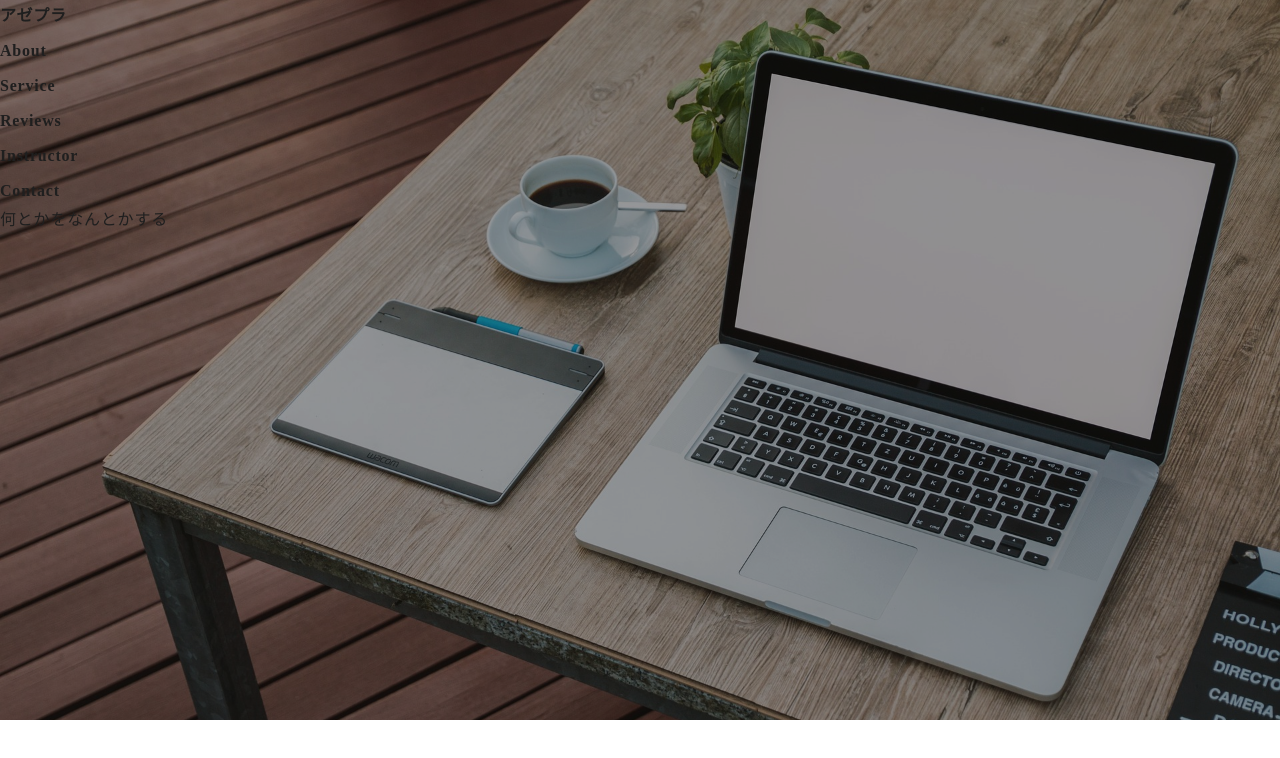
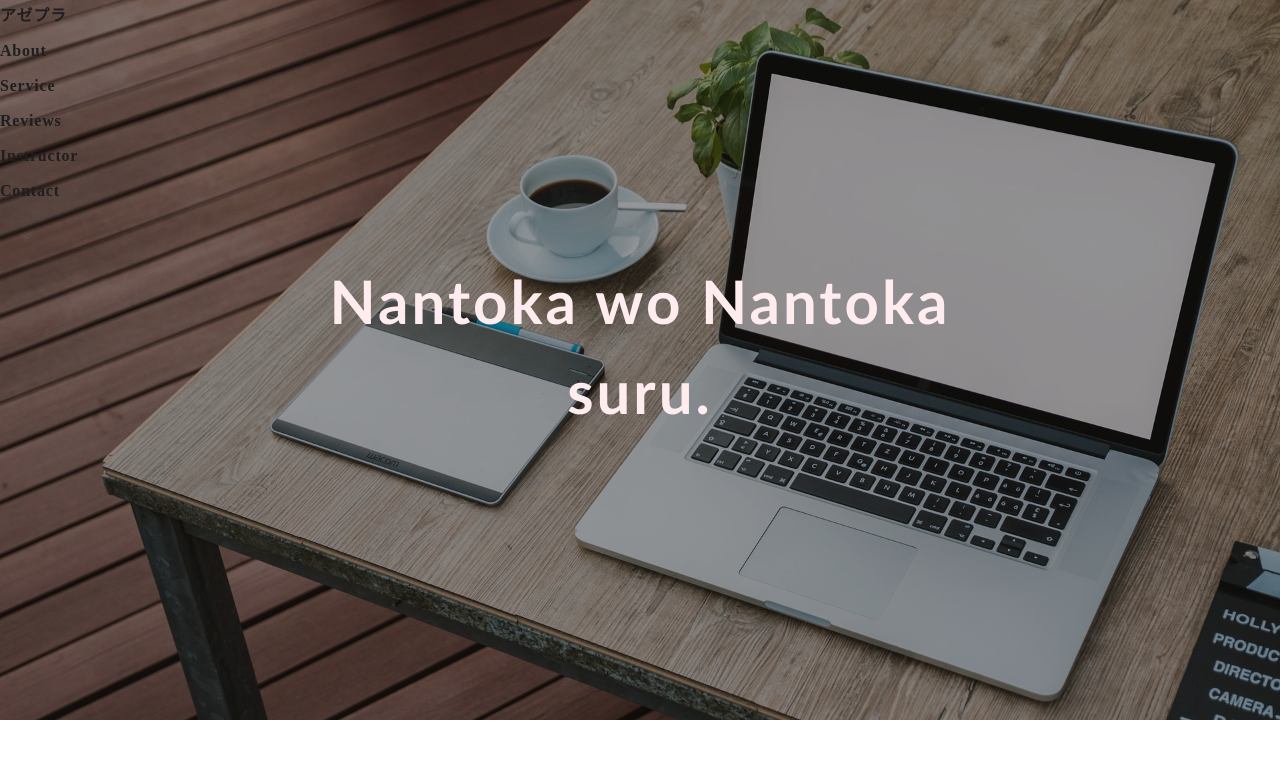
Before and after one commit to kazuya002ex/azepla_lp, a plain HTML site: page index.html in a window 1280 px wide. Drawn offline with Linux system fonts and the light colour scheme.

Commit message:
feat: 画像設定

```diff
--- a/index.html
+++ b/index.html
@@ -23,11 +23,11 @@
                 <li><a href="#">Contact</a></li>
             </ul>
         </div>
-        <div class="header-title">
-            <p>何とかをなんとかする</p>
-        </div>
     </header>
     <main>
+        <div class="header-title">
+            <p>Nantoka wo Nantoka suru.</p>
+        </div>
         <section class="about">
             <div class="about-title title">
                 <h2></h2>
--- a/style.css
+++ b/style.css
@@ -147,4 +147,19 @@ header ul li a {
   /* color: #fff; */
 }
 
+.header-title p {
+  z-index: 10000;
+  color: rgb(255, 236, 239);
+  font-weight: bold;
+  font-size: 3.75rem;
+  position: absolute;
+  top: 0;
+  left: 0;
+  padding: 20% 0;
+  margin-left: 22%;
+  margin-right: 22%;
+  text-align: center;
+  font-family: 'Gill Sans', 'Gill Sans MT', Calibri, 'Trebuchet MS', sans-serif;
+}
+
 /* top#index */
```
